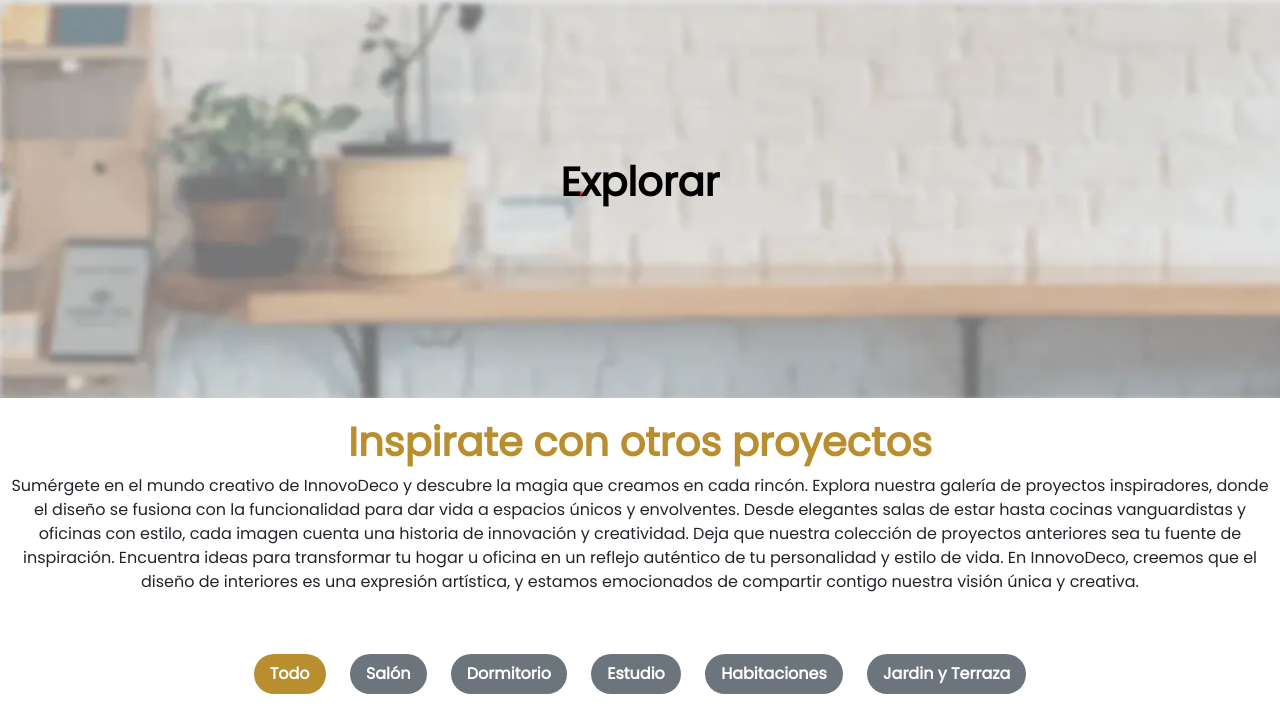
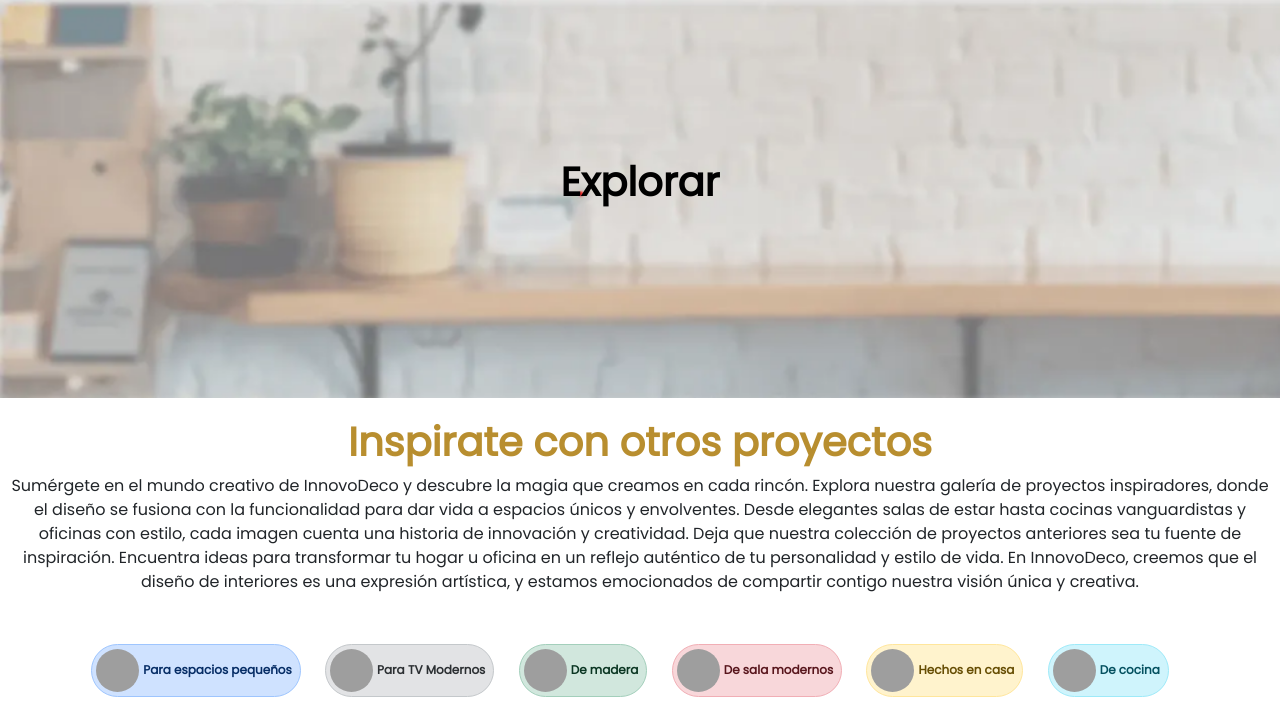
Before and after one commit to santiagoetcheverry/PF-SantiagoEtcheverry, a plain HTML site: page html/explorar.html in a window 1280 px wide. Shown: the part 79-800 px from the top of the page. Drawn offline with nearby package versions, Linux system fonts and the light colour scheme; grey boxes are pictures that could not be loaded.

Commit message:
Proyecto Finalizado

```diff
--- a/html/explorar.html
+++ b/html/explorar.html
@@ -83,7 +83,8 @@
 
         <h1 class="text-center tituloH1">Inspirate con otros proyectos</h1>
 
-        <p class="text-center">Sumérgete en el mundo creativo de InnovoDeco y descubre la magia que creamos en cada rincón.
+        <p class="text-center">Sumérgete en el mundo creativo de InnovoDeco y descubre la magia que creamos en cada
+            rincón.
             Explora nuestra galería de proyectos inspiradores, donde el diseño se fusiona con la funcionalidad para dar
             vida a espacios únicos y envolventes. Desde elegantes salas de estar hasta cocinas vanguardistas y oficinas
             con estilo, cada imagen cuenta una historia de innovación y creatividad. Deja que nuestra colección de
@@ -91,16 +92,44 @@
             reflejo auténtico de tu personalidad y estilo de vida. En InnovoDeco, creemos que el diseño de interiores es
             una expresión artística, y estamos emocionados de compartir contigo nuestra visión única y creativa.</p>
 
-
-        <nav class="opcionesExplorar text-center">
-            <button type="button" class="btn btn-primary btn-lg text-center botonExplorarPrimario">Todo</button>
-            <button type="button" class="btn btn-secondary btn-lg botonSecundario">Salón</button>
-            <button type="button" class="btn btn-secondary btn-lg text-center botonSecundario">Dormitorio</button>
-            <button type="button" class="btn btn-secondary btn-lg text-center botonSecundario">Estudio</button>
-            <button type="button" class="btn btn-secondary btn-lg text-center botonSecundario">Habitaciones</button>
-            <button type="button" class="btn btn-secondary btn-lg text botonSecundario">Jardin y Terraza</button>
-        </nav>
-
+        <div class="text-center opcionesExplorar">
+            <span
+                class="badge align-items-center p-1 pe-2 text-primary-emphasis bg-primary-subtle border border-primary-subtle rounded-pill">
+                <img class="rounded-circle me-1" width="43" height="43"
+                    src="https://i.pinimg.com/60x60/41/d0/af/41d0af59df0b035a77718484880e75b8.jpg" alt="">Para
+                espacios pequeños
+            </span>
+            <span
+                class="badge align-items-center p-1 pe-2 text-secondary-emphasis bg-secondary-subtle border border-secondary-subtle rounded-pill">
+                <img class="rounded-circle me-1" width="43" height="43"
+                    src="https://i.pinimg.com/60x60/06/76/d4/0676d43e326e5354be07deeb51e16ce2.jpg" alt="">Para TV
+                Modernos
+            </span>
+            <span
+                class="badge align-items-center p-1 pe-2 text-success-emphasis bg-success-subtle border border-success-subtle rounded-pill">
+                <img class="rounded-circle me-1" width="43" height="43"
+                    src="https://i.pinimg.com/60x60/5e/21/3e/5e213eda50876a221979a98416e0a7d4.jpg" alt="">De
+                madera
+            </span>
+            <span
+                class="badge align-items-center p-1 pe-2 text-danger-emphasis bg-danger-subtle border border-danger-subtle rounded-pill">
+                <img class="rounded-circle me-1" width="43" height="43"
+                    src="https://i.pinimg.com/60x60/00/64/ec/0064ec9999a35eb25e0da31b6384982c.jpg" alt="">De sala
+                modernos
+            </span>
+            <span
+                class="badge align-items-center p-1 pe-2 text-warning-emphasis bg-warning-subtle border border-warning-subtle rounded-pill">
+                <img class="rounded-circle me-1" width="43" height="43"
+                    src="https://i.pinimg.com/60x60/7f/ef/5a/7fef5a8456c3105e94eef70f99735d41.jpg" alt="">Hechos
+                en casa
+            </span>
+            <span
+                class="badge align-items-center p-1 pe-2 text-info-emphasis bg-info-subtle border border-info-subtle rounded-pill">
+                <img class="rounded-circle me-1" width="43" height="43"
+                    src="https://i.pinimg.com/60x60/bf/26/6f/bf266fe807cef57801dcb87ff43517e2.jpg" alt="">De
+                cocina
+            </span>
+        </div>
 
         <div class="card mb-3 cardExplorar">
             <img src="../img/Diseño 1.jpg" class="card-img-top" alt="Inspiracion de Diseño">
--- a/scss/_explorar.scss
+++ b/scss/_explorar.scss
@@ -63,3 +63,9 @@ h2 {
     color: $color-principal;
     font-weight: normal;
 }
+
+.badge {
+    height: 53px;
+    margin-right: 20px;
+    cursor: pointer;
+}
--- a/scss/_reset.scss
+++ b/scss/_reset.scss
@@ -1,3 +1,8 @@
 body {
     font-family: 'Poppins', sans-serif;
 }
+
+* {
+    margin: 0;
+    padding: 0;
+  }
--- a/scss/_tienda.scss
+++ b/scss/_tienda.scss
@@ -43,3 +43,7 @@
         background-color: $color-secundario;
     }
 }
+
+.menuFooter {
+    color: black;
+}
```
Also changed, not shown: html/tienda.html (+9 -0 lines), index.html (+4 -4 lines), css/estilo.css, 1 other file.
